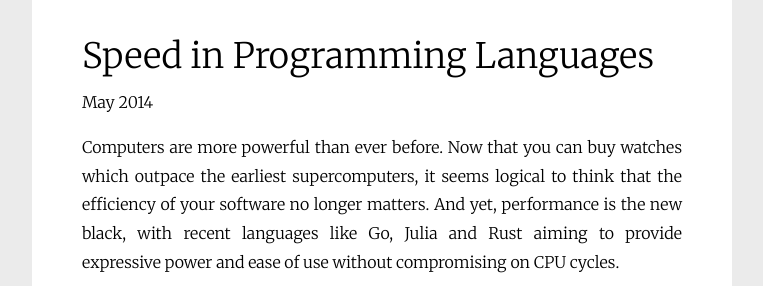
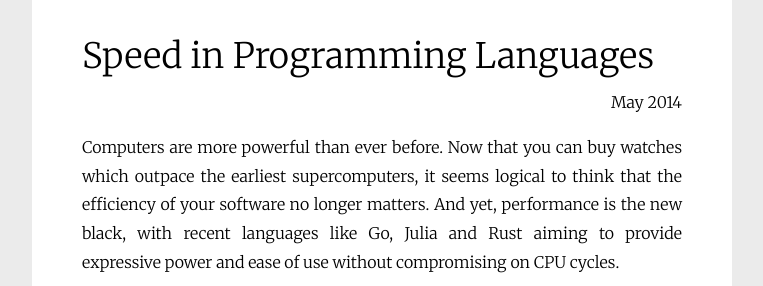
Before and after one commit to MikeInnes/mikeinnes.github.io, a Jekyll site: the page built from _posts/2014-05-26-speed.md, in a window 1280 px wide. Shown: the top 286 px of the page, without its empty margins (258-1021 px from the left). Built offline with Jekyll 4.4.1, drawn with Linux system fonts in a browser that asks for light colours; nearby versions of some CDN libraries.

Commit message:
date layout

```diff
--- a/_layouts/post.html
+++ b/_layouts/post.html
@@ -4,7 +4,9 @@ layout: common
 
 <h1>{{page.title}}</h1>
 
-{{page.date | date: '%B %Y' }}
+<div style="text-align: right;">
+  {{ page.date | date: '%B %Y' }}
+</div>
 
 <div class="content">
 
```
